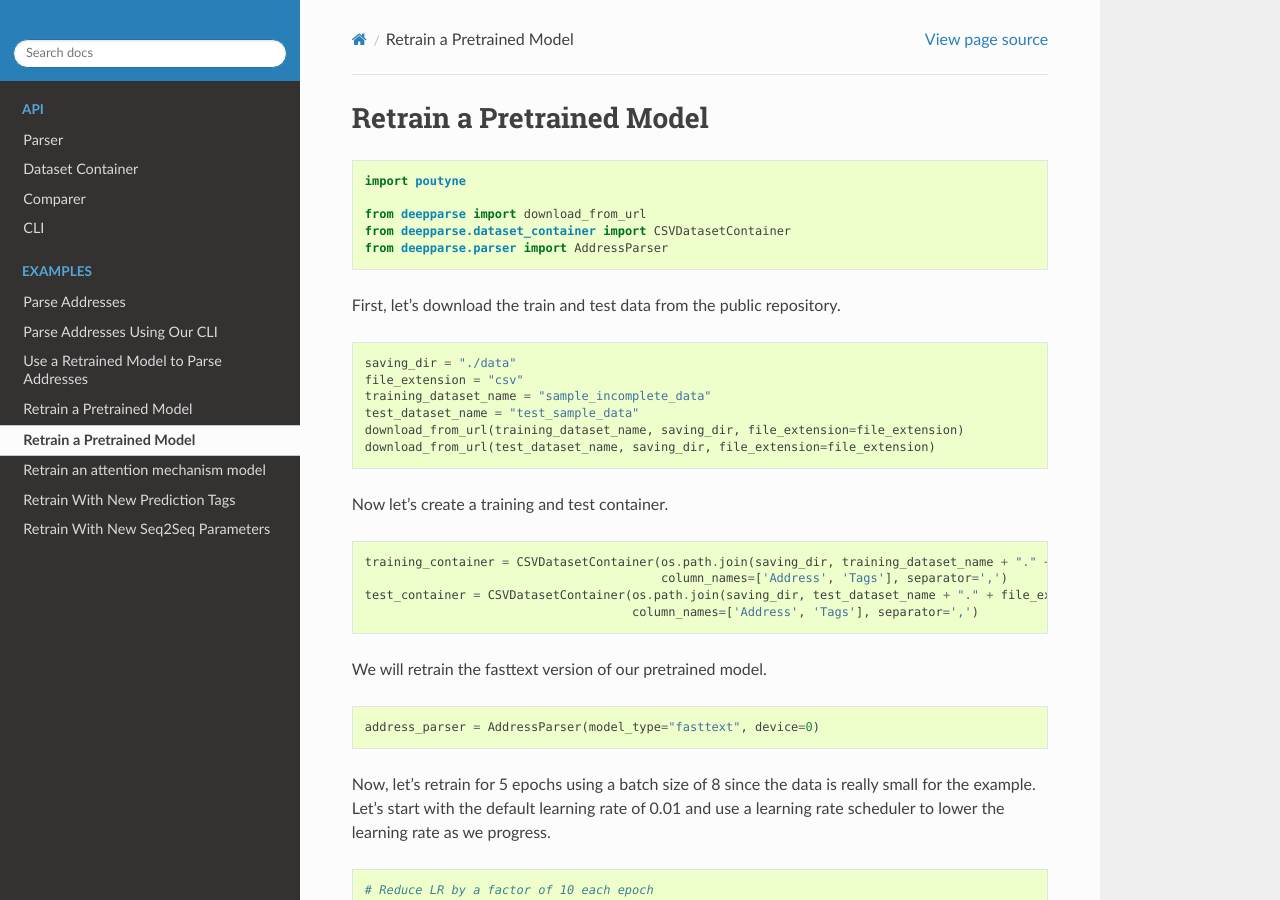
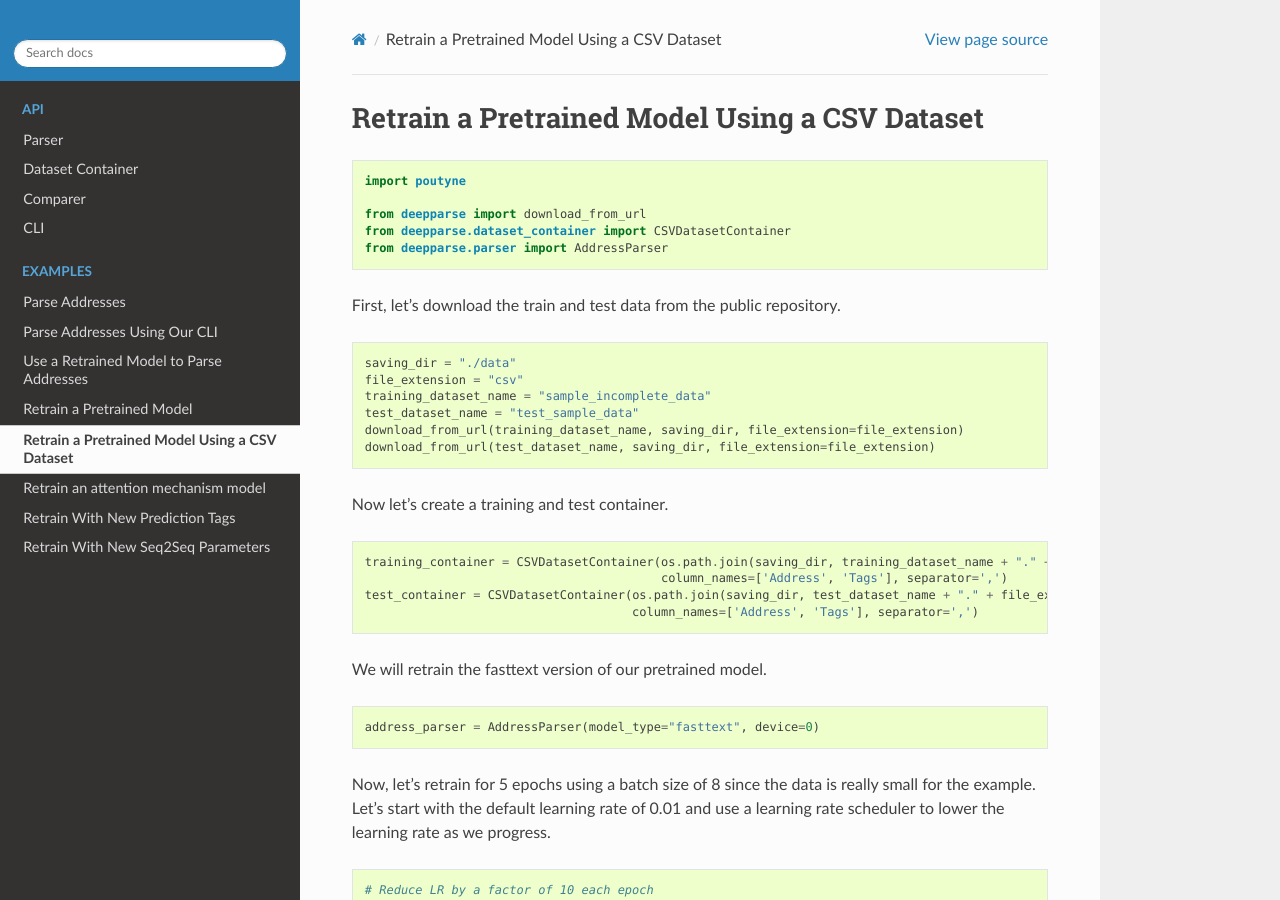
Before and after one commit to GRAAL-Research/deepparse, a Sphinx documentation site: the page built from docs/source/examples/fine_tuning_with_csv_dataset.rst, in a window 1280 px wide and 900 px high. Built offline with Sphinx 7.4.7 and the Read the Docs theme 2.0.0, drawn with Linux system fonts in a browser that asks for light colours; the version number could not be read and is left out.

Commit message:
fix error in doc

```diff
--- a/docs/source/examples/fine_tuning_with_csv_dataset.rst
+++ b/docs/source/examples/fine_tuning_with_csv_dataset.rst
@@ -1,8 +1,8 @@
 .. role:: hidden
     :class: hidden-section
 
-Retrain a Pretrained Model
-**************************
+Retrain a Pretrained Model Using a CSV Dataset
+**********************************************
 
 .. code-block:: python
 
```
